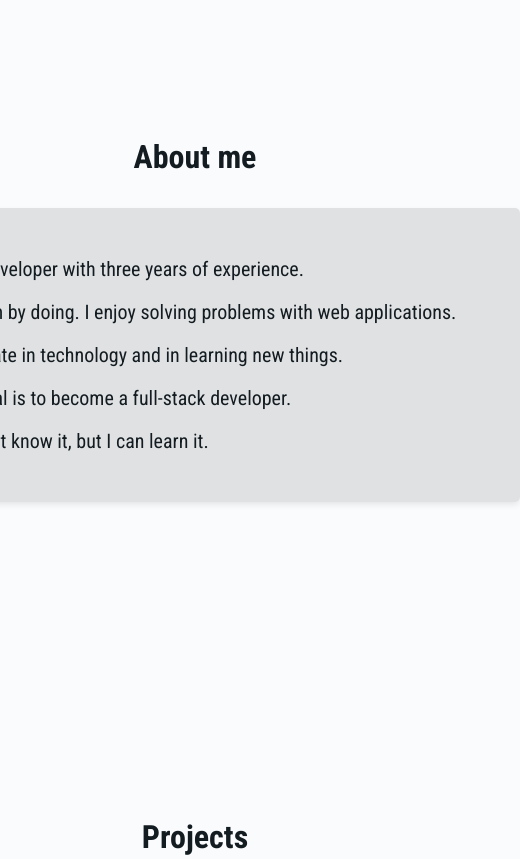
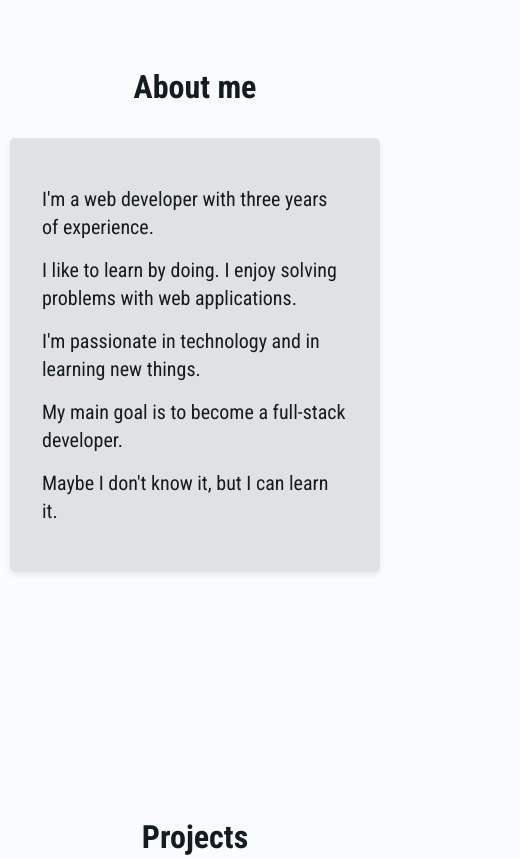
Before and after one commit to lichocosta/portfolio, a plain HTML site: page index.html in a window 390 px wide. Shown: the part 1000-1859 px from the top of the page, 520 px wide, since content can reach past the window. Drawn offline with Linux system fonts and the light colour scheme.

Commit message:
responsive

```diff
--- a/card.css
+++ b/card.css
@@ -6,8 +6,6 @@
   --white-rgb: #fafbfd;
   --black-rgb: #fafbfd;
   --shadow-color: rgb(0 0 0 / 10%);
-  --img-height: 300px;
-  --img-width: 300px;
   --div-width: 450px;
 }
 
--- a/styles.css
+++ b/styles.css
@@ -213,7 +213,6 @@ ul {
   display: grid;
   grid-template-columns: repeat(auto-fit, minmax(700px, 1fr));
   gap: 20px;
-  padding: 1rem;
 }
 
 .btnShow {
@@ -353,6 +352,12 @@ ul {
   }
 }
 
+@media (max-width: 650px) {
+  .glassStyle {
+    min-width: initial;
+  }
+}
+
 @media (max-width: 460px) {
   :root {
     --div-width: 360px;
```
